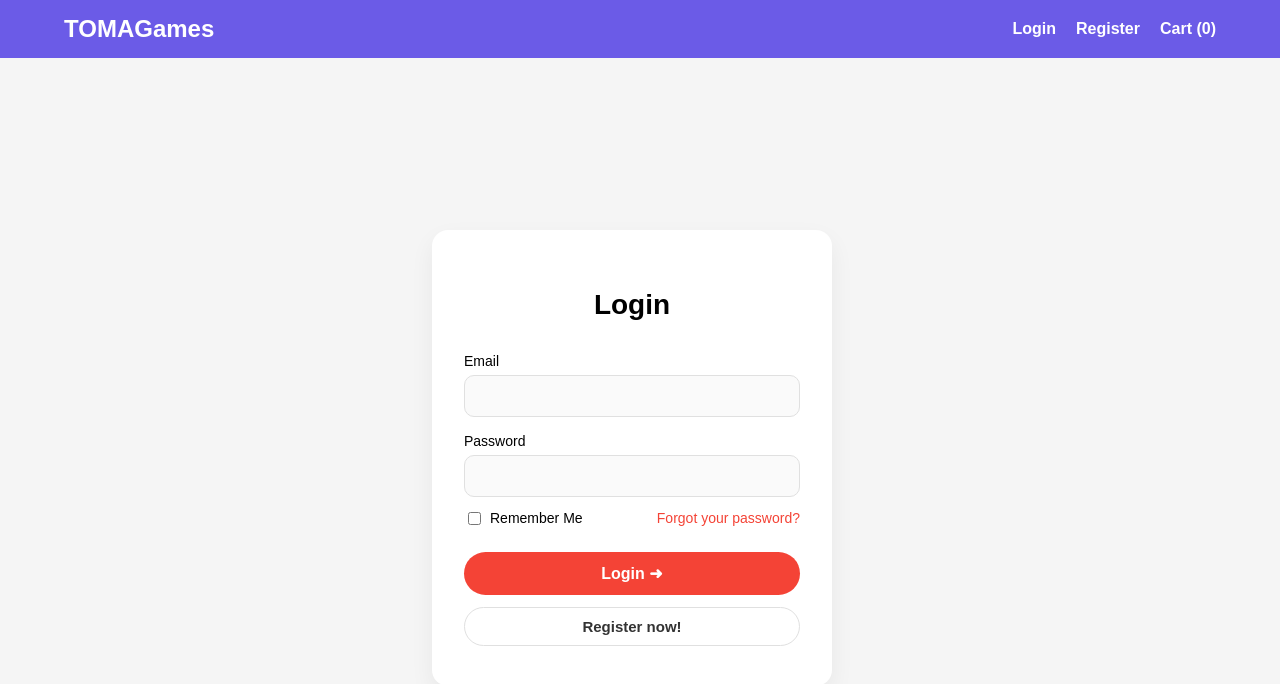
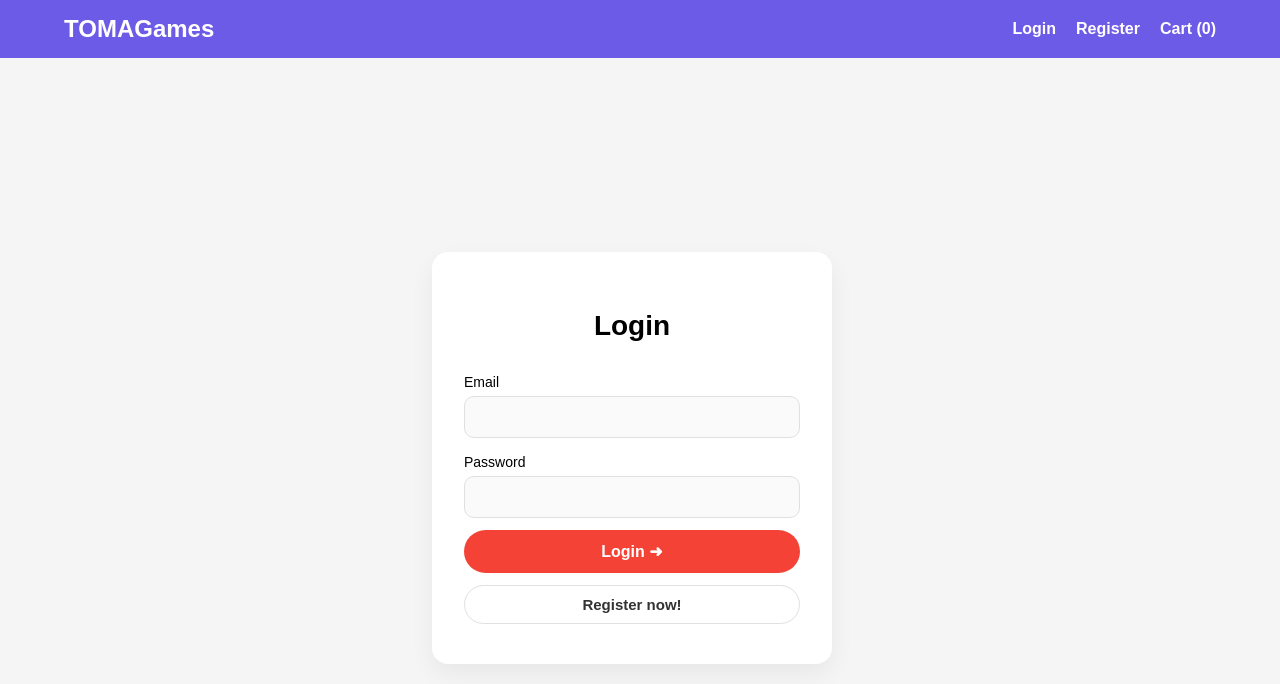
Before and after one commit to EECS-4413-TOM/EECS-4413-Repo, a React (Vite) app in the folder frontend/: page /login in a window 1280 px wide. Shown: the top 684 px of the page. Built offline with nearby package versions, Linux system fonts and the light colour scheme; no server answers.

Commit message:
Removed unused parts of login page, implemented automatically in other places so no need

```diff
--- a/frontend/src/pages/LoginPage.tsx
+++ b/frontend/src/pages/LoginPage.tsx
@@ -6,7 +6,6 @@ export default function LoginPage() {
   const { login } = useAuth();
   const [email, setEmail] = useState("");
   const [password, setPassword] = useState("");
-  const [rememberMe, setRememberMe] = useState(false);
   const [error, setError] = useState<string | null>(null);
   const [loading, setLoading] = useState(false);
   async function handleSubmit(e: React.FormEvent) {
@@ -16,8 +15,7 @@ export default function LoginPage() {
     try {
       await login({ email, password});
       navigate("/");
-    } catch (err: any) {
-
+    } catch {
       setError("Invalid email or password");
     } finally {
       setLoading(false);
@@ -126,40 +124,7 @@ export default function LoginPage() {
               }}
             />
           </div>
-          <div
-            style={{
-              display: "flex",
-              justifyContent: "space-between",
-              alignItems: "center",
-              marginBottom: "24px",
-              fontSize: "14px",
-            }}
-          >
-            <label style={{ display: "flex", alignItems: "center", gap: "6px" }}>
-              <input
-                type="checkbox"
-                checked={rememberMe}
-                onChange={(e) => setRememberMe(e.target.checked)}
-              />
-              <span>Remember Me</span>
-            </label>
-            <button
-              type="button"
-              style={{
-                border: "none",
-                background: "transparent",
-                color: "#f44336",
-                cursor: "pointer",
-                textDecoration: "none",
-                padding: 0,
-                fontSize: "14px",
-              }}
-              // Reset pasword page when thats done
-              onClick={() => alert("Forgot password flow not implemented yet")}
-            >
-              Forgot your password?
-            </button>
-          </div>
+
           <button
             type="submit"
             disabled={loading}
```
